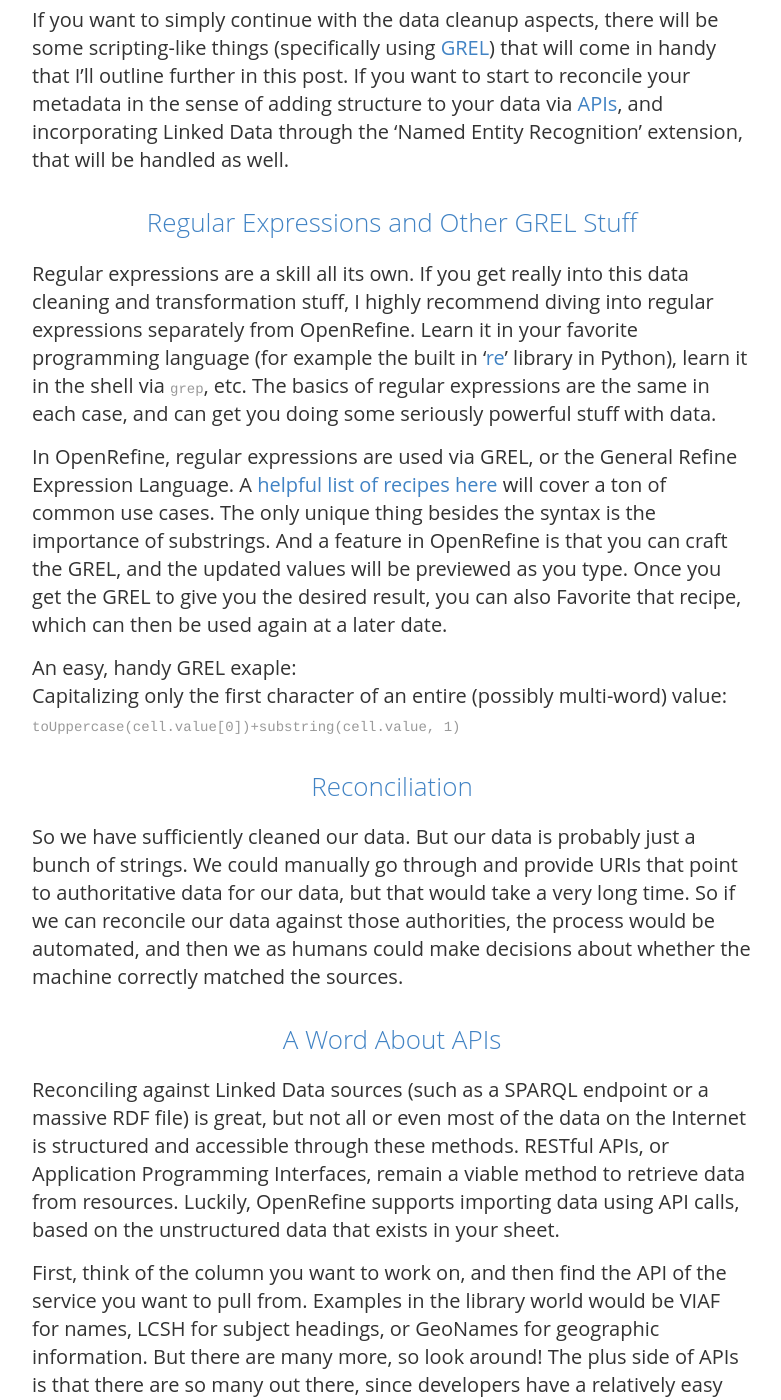
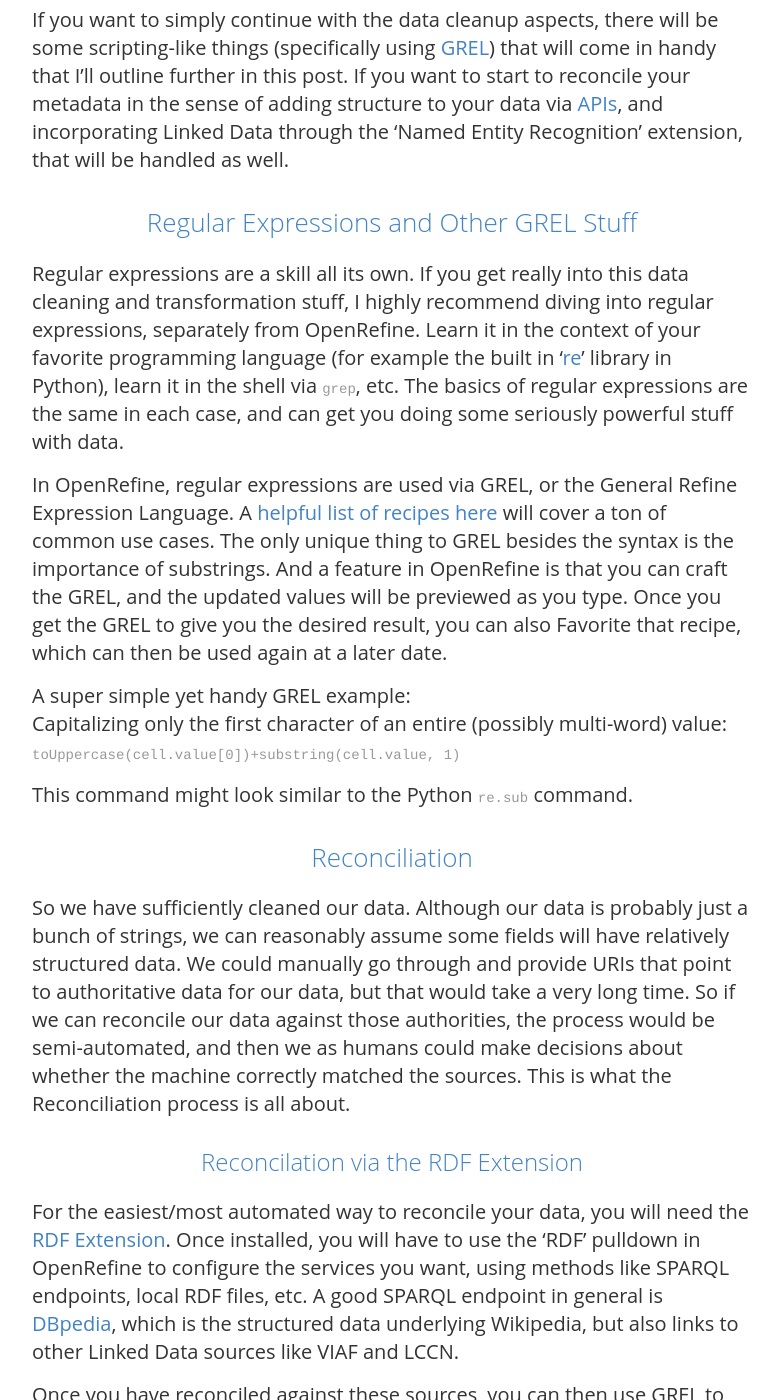
Before and after one commit to remerjohnson/remerjohnson.github.io, a Jekyll site: the page built from _posts/2015-8-17-open_refine_tutorial03.md, in a window 1280 px wide and 1400 px high, scrolled down 634 px. Shown: the whole window, without its empty margins (248-1029 px from the left). Built offline with Jekyll 4.4.1, drawn with Linux system fonts in a browser that asks for light colours; nearby versions of some CDN libraries; comment, search, counter and statistics services are not loaded; some of the changed text lies outside the part shown.

Commit message:
Updated post

```diff
--- a/_posts/2015-8-17-open_refine_tutorial03.md
+++ b/_posts/2015-8-17-open_refine_tutorial03.md
@@ -12,20 +12,29 @@
 
 ## Regular Expressions and Other GREL Stuff
 
-Regular expressions are a skill all its own. If you get really into this data cleaning and transformation stuff, I highly recommend diving into regular expressions separately from OpenRefine. Learn it in your favorite programming language (for example the built in '[re](https://docs.python.org/2/library/re.html#regular-expression-syntax)' library in Python), learn it in the shell via `grep`, etc. The basics of regular expressions are the same in each case, and can get you doing some seriously powerful stuff with data.
+Regular expressions are a skill all its own. If you get really into this data cleaning and transformation stuff, I highly recommend diving into regular expressions, separately from OpenRefine. Learn it in the context of your favorite programming language (for example the built in '[re](https://docs.python.org/2/library/re.html#regular-expression-syntax)' library in Python), learn it in the shell via `grep`, etc. The basics of regular expressions are the same in each case, and can get you doing some seriously powerful stuff with data.
 
-In OpenRefine, regular expressions are used via GREL, or the General Refine Expression Language. A [helpful list of recipes here](https://github.com/OpenRefine/OpenRefine/wiki/Recipes) will cover a ton of common use cases. The only unique thing besides the syntax is the importance of substrings. And a feature in OpenRefine is that you can craft the GREL, and the updated values will be previewed as you type. Once you get the GREL to give you the desired result, you can also Favorite that recipe, which can then be used again at a later date.
+In OpenRefine, regular expressions are used via GREL, or the General Refine Expression Language. A [helpful list of recipes here](https://github.com/OpenRefine/OpenRefine/wiki/Recipes) will cover a ton of common use cases. The only unique thing to GREL besides the syntax is the importance of substrings. And a feature in OpenRefine is that you can craft the GREL, and the updated values will be previewed as you type. Once you get the GREL to give you the desired result, you can also Favorite that recipe, which can then be used again at a later date.
 
-An easy, handy GREL exaple:
+A super simple yet handy GREL example:
 Capitalizing only the first character of an entire (possibly multi-word) value:
 `toUppercase(cell.value[0])+substring(cell.value, 1)`
 
+This command might look similar to the Python `re.sub` command.
+
 ## Reconciliation
 
-So we have sufficiently cleaned our data. But our data is probably just a bunch of strings. We could manually go through and provide URIs that point to authoritative data for our data, but that would take a very long time. So if we can reconcile our data against those authorities, the process would be automated, and then we as humans could make decisions about whether the machine correctly matched the sources.
+So we have sufficiently cleaned our data. Although our data is probably just a bunch of strings, we can reasonably assume some fields will have relatively structured data. We could manually go through and provide URIs that point to authoritative data for our data, but that would take a very long time. So if we can reconcile our data against those authorities, the process would be semi-automated, and then we as humans could make decisions about whether the machine correctly matched the sources. This is what the Reconciliation process is all about.
 
-## A Word About APIs
-Reconciling against Linked Data sources (such as a SPARQL endpoint or a massive RDF file) is great, but not all or even most of the data on the Internet is structured and accessible through these methods. RESTful APIs, or Application Programming Interfaces, remain a viable method to retrieve data from resources. Luckily, OpenRefine supports importing data using API calls, based on the unstructured data that exists in your sheet.
+### Reconcilation via the RDF Extension
+
+For the easiest/most automated way to reconcile your data, you will need the [RDF Extension](http://lab.linkeddata.deri.ie/2010/grefine-rdf-extension/). Once installed, you will have to use the 'RDF' pulldown in OpenRefine to configure the services you want, using methods like SPARQL endpoints, local RDF files, etc. A good SPARQL endpoint in general is [DBpedia](http://wiki.dbpedia.org/), which is the structured data underlying Wikipedia, but also links to other Linked Data sources like VIAF and LCCN.
+
+Once you have reconciled against these sources, you can then use GREL to extract the URIs that the reconciliation service found.
+
+### A Word About Reconcilation via APIs
+
+Reconciling against Linked Data sources (such as a SPARQL endpoint or a massive RDF file) is great, but not all or even most of the data on the Internet is structured and accessible through these methods. RESTful APIs (Application Programming Interfaces), remain a viable method to retrieve data from resources. Luckily, OpenRefine supports importing data using API calls, based on the unstructured data that exists in your sheet.
 
 First, think of the column you want to work on, and then find the API of the service you want to pull from. Examples in the library world would be VIAF for names, LCSH for subject headings, or GeoNames for geographic information. But there are many more, so look around! The plus side of APIs is that there are so many out there, since developers have a relatively easy time constructing them. There are many APIs for every domain out there.
 
@@ -35,13 +44,13 @@
 
 Now for the bad news: every API has its own set of rules. So the first step is: read the documentation. Being very general, you need to construct your calls so that the API is searched, using *your* data as the search query. Also very generally, the server will take that query and return [JSON](https://en.wikipedia.org/wiki/JSON). Now you will have a column with (likely) nasty JSON data.
 
-The next step is to base a column on that JSON data, using GREL to isolate only the attributes/values you want. For example, querying GeoNames for a latitude/longitude point will likely return paragraphs of information for each coordinate set. You can then make a column that uses GREL to put in values that only have the preferred name, and its country.
+The next step is to base a column on that JSON data, using GREL to isolate only the attributes/values you want. For example, querying GeoNames for a latitude/longitude point will likely return paragraphs of information for each coordinate set. You can then make a column that uses GREL to put in values that only have the preferred name, and its country (or whatever attributes you want to isolate).
 
 ## Entity Extraction
 
 It can be a bit difficult delineating between reconciliation and entity extraction. But let's not get too involved with that, because this will specifically deal with using the [Named Entity Recognition extension](http://freeyourmetadata.org/named-entity-extraction/) from Free Your Metadata. In this case, we don't have to structure our API calls because the server is already expecting a certain type of request. Instead, we need to set up the service initially, adding an API key if needed, and setting some parameters.
 
-Since we're heading into the realm of semantics, most services will need a confidence value. This means you are telling the machine whether to be lazy or very stringent in the results it returns for recognizing your data. Obviously, if you tell the service to be 90% (.9) sure that a value matches, it will return far fewer results than a lower confidence score. In the end, you will likely need to do some review of the matches to tell OpenRefine which matches are acceptable.
+Since we're heading into the realm of semantics, most services will need a confidence value. This means you are telling the machine whether to be lazy or very stringent in the results it returns for recognizing your data. Obviously, if you tell the service to be 90% (.9) sure that a value matches, it will return far fewer results than a lower confidence score. In the end, you will likely need to do some manual review of the matches to tell OpenRefine which matches are acceptable.
 
 ## Additional Resources
 + [A librarian's perspective on OpenRefine](http://acrl.ala.org/techconnect/?p=3276)
```
